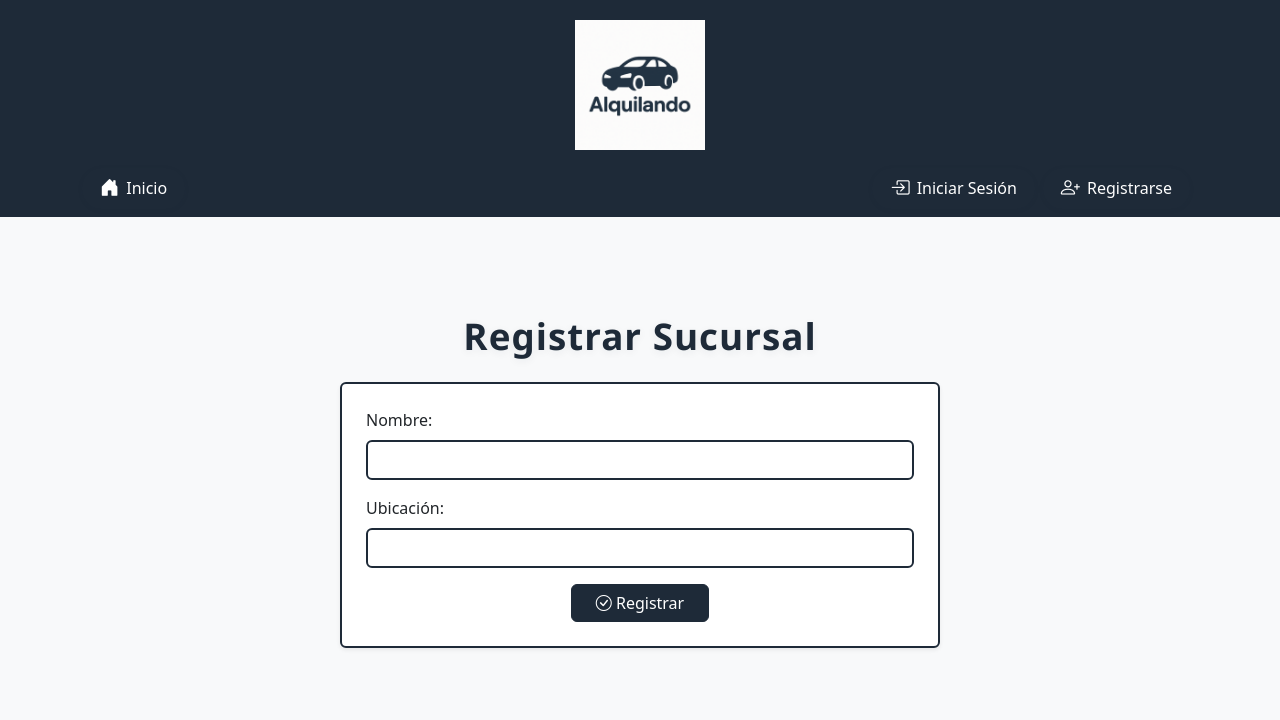
After one commit to lucamaffeo/Alquilando, a Flask app: template src/web/templates/sucursales/register.html in a window 1280 px wide. The commit adds this page. Shown: the top 720 px of the page. Run offline with Flask 3, Linux system fonts and the light colour scheme; the template is opened without the code that fills it, so the values that code supplies are empty.

Commit message:
agregamos registrar y listado de sucursal, acomodamos seeds y detalles

```diff
--- a/src/core/repositories/sucursal.py
+++ b/src/core/repositories/sucursal.py
@@ -17,6 +17,9 @@ def create_sucursal(**kwargs):
     """
     Crea una nueva sucursal.
     """
+    nombre = kwargs.get("nombre")
+    if nombre and Sucursal.query.filter_by(nombre=nombre).first():
+        raise ValueError("Ya existe una sucursal con ese nombre.")
     sucursal = Sucursal(**kwargs)
     db.session.add(sucursal)
     db.session.commit()
--- a/src/web/templates/base.html
+++ b/src/web/templates/base.html
@@ -177,6 +177,9 @@
                         {% if has_permission(session.get("user_id"), "user_index") %}
                         <li class="nav-item"><a class="nav-link" href="{{ url_for('usuarios.index') }}"><i class="bi bi-people"></i>Usuarios</a></li>
                         {% endif %}
+                        {% if has_permission(session.get("user_id"), "sucursal_index") %}
+                        <li class="nav-item"><a class="nav-link" href="{{ url_for('sucursales.index') }}"><i class="bi bi-building"></i>Sucursales</a></li>
+                        {% endif %}
                         {% if has_permission(session.get("user_id"), "vehicle_create") %}
                         <li class="nav-item"><a class="nav-link" href="{{ url_for('vehiculos.register') }}"><i class="bi bi-plus-circle"></i>Registrar vehículo</a></li>
                         {% endif %}
--- /dev/null
+++ b/src/web/templates/sucursales/register.html
@@ -0,0 +1,24 @@
+{% extends "base_register.html" %}
+
+{% block content %}
+<div class="container d-flex justify-content-center align-items-center" style="min-height: 60vh;">
+    <div class="w-100" style="max-width: 600px;">
+        <h1 class="mb-4 text-center titulo-principal">Registrar Sucursal</h1>
+        <form method="POST" class="p-4 rounded border border-main shadow-sm bg-white mx-auto">
+            <div class="mb-3">
+                <label for="nombre" class="form-label">Nombre:</label>
+                <input type="text" class="form-control border-main" name="nombre" required>
+            </div>
+            <div class="mb-3">
+                <label for="ubicacion" class="form-label">Ubicación:</label>
+                <input type="text" class="form-control border-main" name="ubicacion" required>
+            </div>
+            <div class="text-center">
+                <button type="submit" class="btn btn-main px-4">
+                    <i class="bi bi-check-circle"></i> Registrar
+                </button>
+            </div>
+        </form>
+    </div>
+</div>
+{% endblock %}
--- a/src/web/templates/vehiculos/disponibles.html
+++ b/src/web/templates/vehiculos/disponibles.html
@@ -133,7 +133,7 @@
                                   fecha_inicio=fecha_inicio,
                                   fecha_fin=fecha_fin,
                                   precio_total=item.precio_total) }}"
-                 class="btn btn-info">
+                 class="btn btn-info"><i class="bi bi-car-front"></i>
                 Ver detalle
               </a>
             </div>
```
Also changed, not shown: src/core/seeds.py (+6 -1 lines), src/web/controllers/sucursales.py (+21 -0 lines), src/web/templates/sucursales/index.html (+10 -6 lines), src/web/templates/sucursales/show.html (added, +8 -0 lines).
